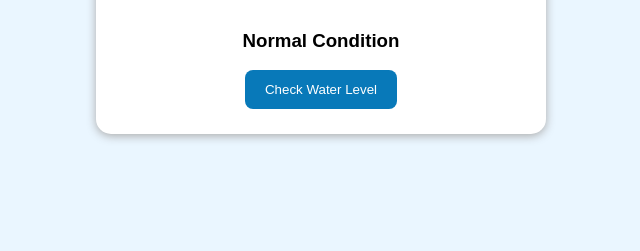
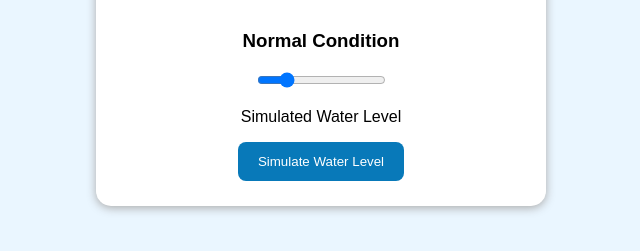
Before and after one commit to Payal-Nimbal/FloodSense, a plain HTML site: page index.html in a window 1280 px wide. Shown: the part 315-566 px from the top of the page, without its empty margins (319-959 px from the left). Drawn offline with Linux system fonts and the light colour scheme.

Commit message:
Update index.html

```diff
--- a/index.html
+++ b/index.html
@@ -2,8 +2,7 @@
 <html>
 <head>
   <title>FloodSense Dashboard</title>
-    <link rel="stylesheet"
-href="style.css">
+  <link rel="stylesheet" href="style.css">
 </head>
 <body>
 
@@ -12,25 +11,49 @@ href="style.css">
 
   <div class="card">
     <h3>Water Level Monitoring</h3>
+
     <p class="level" id="water">20 cm</p>
+
     <h3 id="status">Normal Condition</h3>
-    <button onclick="checkLevel()">Check Water Level</button>
+
+    <input type="range" id="sensor"
+      min="0" max="100" value="20"
+      oninput="updateLevel()">
+
+    <p>Simulated Water Level</p>
+
+    <button onclick="simulateLevel()">
+      Simulate Water Level
+    </button>
   </div>
 
   <script>
-function checkLevel() {
-    let level = Math.floor(Math.random() * 40) + 1;
+    function updateLevel() {
+      let level =
+        Number(document.getElementById("sensor").value);
 
-    document.getElementById("water").innerHTML =
+      document.getElementById("water").innerText =
         level + " cm";
 
-    if (level < 10) {
-        document.getElementById("status").innerHTML =
-            "🚨 FLOOD ALERT!";
-    } else {
-        document.getElementById("status").innerHTML =
-            "✅ Normal Condition";
+      let status = document.getElementById("status");
+
+      if (level >= 60) {
+        status.innerText = "🚨 FLOOD ALERT!";
       }
+      else if (level >= 30) {
+        status.innerText = "⚠️ WARNING!";
+      }
+      else {
+        status.innerText = "✅ NORMAL CONDITION";
+      }
+    }
+
+    function simulateLevel() {
+      let level = Math.floor(Math.random() * 101);
+
+      document.getElementById("sensor").value = level;
+
+      updateLevel();
     }
   </script>
 
```
Lines whose indentation alone changed are shown as unchanged.
